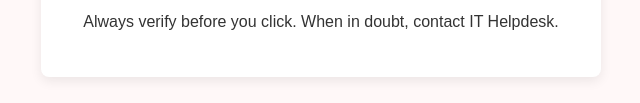
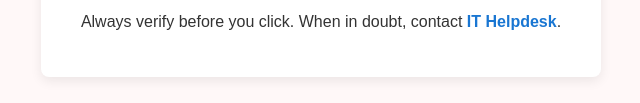
Before and after one commit to goptoolars-hub/gophish.ars, a plain HTML site: page index.html in a window 1280 px wide. Shown: the part 513-616 px from the top of the page, without its empty margins (319-959 px from the left). Drawn offline with Linux system fonts and the light colour scheme.

Commit message:
Update index.html

```diff
--- a/index.html
+++ b/index.html
@@ -54,7 +54,7 @@
         <li>Urgent or threatening language in the subject/body.</li>
         <li>Links that don’t go to the official site.</li>
     </ul>
-    <p>Always verify before you click. When in doubt, contact IT Helpdesk</a>.</p>
+    <p>Always verify before you click. When in doubt, contact <a href="https://itsupport.authbridge.com/">IT Helpdesk</a>.</p>
 </div>
 
 </body>
```
